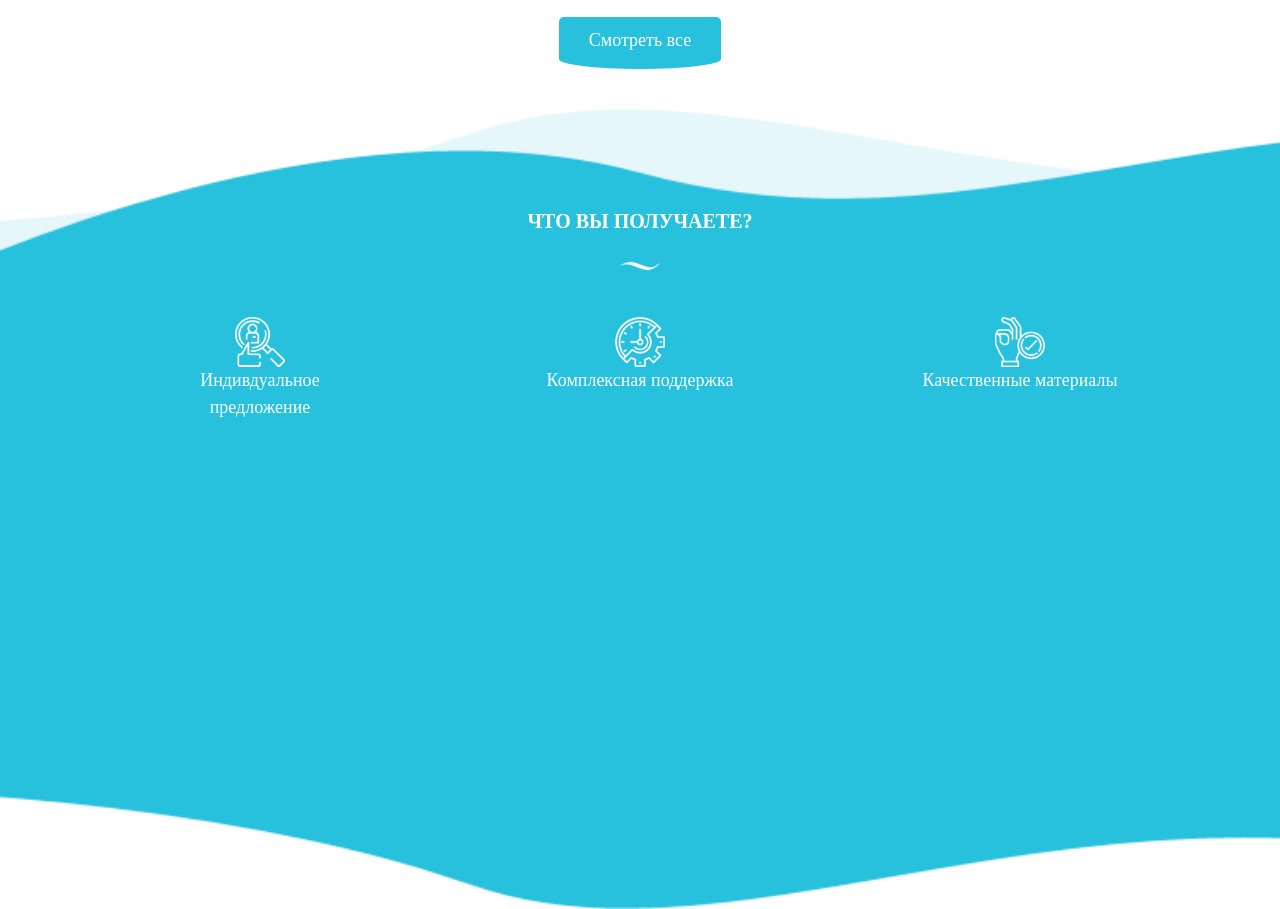
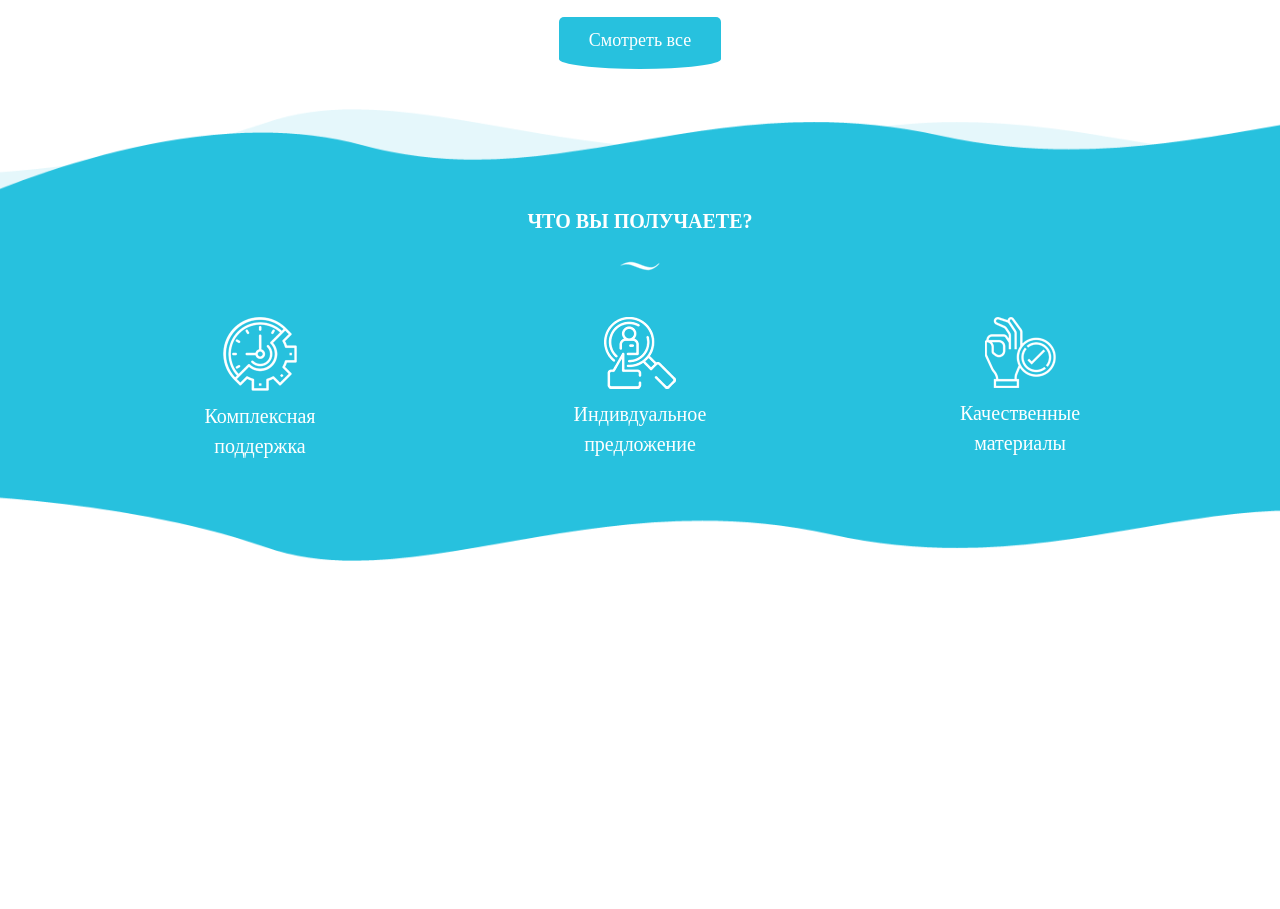
Before and after one commit to dworker863/Pool, a website: page assets/index.html in a window 1280 px wide. Shown: the part 2841-3750 px from the top of the page. After the commit the page ends 3402 px from the top, so only its background shows below. Drawn offline with Linux system fonts and the light colour scheme.

Commit message:
Benefit section all screens

```diff
--- a/assets/index.html
+++ b/assets/index.html
@@ -261,17 +261,17 @@
         <div class="row">
           <div class="col-12 col-lg-4">
             <div class="benefit-item">
-              <img src="images/research.png" alt="Индивдуальное предложение" />
-              <p class="benefit-name">Индивдуальное предложение</p>
-            </div>
-          </div>
-          <div class="col-12 col-lg-4">
-            <div class="benefit-item">
               <img
                 src="images/time-management.png"
                 alt="Комплексная поддержка"
               />
               <p class="benefit-name">Комплексная поддержка</p>
+            </div>
+          </div>
+          <div class="col-12 col-lg-4">
+            <div class="benefit-item">
+              <img src="images/research.png" alt="Индивдуальное предложение" />
+              <p class="benefit-name">Индивдуальное предложение</p>
             </div>
           </div>
           <div class="col-12 col-lg-4">
--- a/assets/scss/_media.scss
+++ b/assets/scss/_media.scss
@@ -20,6 +20,11 @@
 
   .calculation-form {
     padding: 45px;
+  }
+
+  .benefit {
+    padding-bottom: 60px;
+    height: auto;
   }
 }
 
@@ -51,6 +56,18 @@
 
   .card {
     margin-right: 40px;
+  }
+
+  .benefit {
+    padding-top: 100px;
+  }
+
+  .benefit-item {
+    font-size: 20px;
+
+    img {
+      width: auto;
+    }
   }
 }
 
@@ -97,4 +114,8 @@
     left: -70px;
     width: auto;
   }
+
+  .benefit-item {
+    font-size: 22px;
+  }
 }
--- a/assets/scss/styles.scss
+++ b/assets/scss/styles.scss
@@ -433,8 +433,8 @@ body {
 }
 
 .benefit {
-  padding-top: 100px;
-  height: 100vh;
+  padding-top: 160px;
+  height: 120vh;
   background-image: url('../images/benefit-bg.png');
   background-size: cover;
   color: #fff;
@@ -453,6 +453,7 @@ body {
   font-size: 18px;
 
   img {
+    margin-bottom: 10px;
     width: 50px;
   }
 }
```
Also changed, not shown: assets/css/styles.css.
